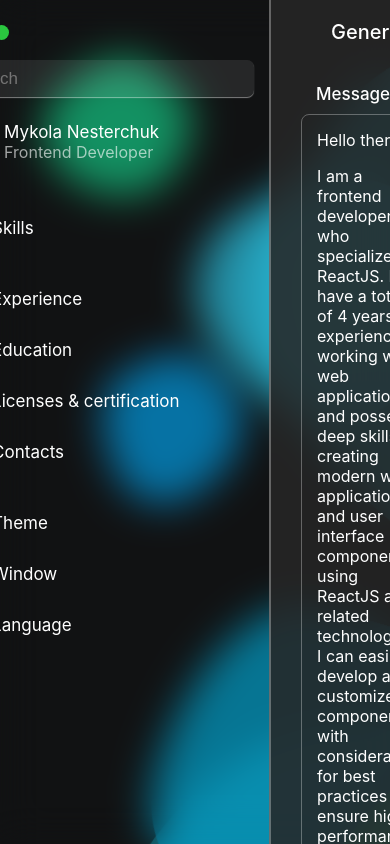
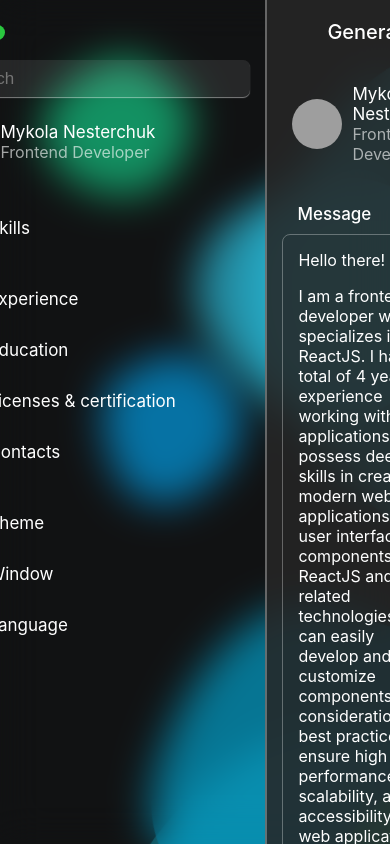
Before and after one commit to ncctcr/portfolio, a React (Create React App) app: page / in a window 390 px wide. Shown: the top 844 px of the page. Built offline with nearby package versions, Linux system fonts and the light colour scheme; grey boxes are pictures that could not be loaded; a web font is replaced by a local one.

Commit message:
Style fixes and account in general when we use mobile view

```diff
--- a/src/components/modal/components/content/components/body/Body.module.css
+++ b/src/components/modal/components/content/components/body/Body.module.css
@@ -71,3 +71,9 @@
     left: 50%;
     transform: translate(-50%, -50%);
 }
+
+@media (max-width: 768px) {
+    .wrapper {
+        padding: 0 15px 20px 15px;
+    }
+}
--- a/src/components/modal/components/content/components/body/Body.tsx
+++ b/src/components/modal/components/content/components/body/Body.tsx
@@ -7,6 +7,8 @@ import Window from "./components/window/Window";
 import {IView} from "../../../../../../interfaces";
 import {useTranslation} from "react-i18next";
 import Language from "./components/language/Language";
+import Account from "../../../sidebar/components/account/Account";
+import {ACCOUNT} from "../../../../../../constants";
 
 type PropsType = {
   view: IView | null;
@@ -16,8 +18,12 @@ type PropsType = {
 const Body: FC<PropsType> = ({ view, onClick}) => {
   const { t } = useTranslation()
   const getContent = (view: IView | null) => {
+    let content: any = []
+    if (view?.key === 'general' && window.innerWidth <= 768) {
+      content = [<Account data={ACCOUNT}/>]
+    }
     if (view && view.content && view.content.length > 0) {
-      return view.content.map((i, index) => {
+      content = [...content, view.content.flatMap((i, index) => {
         return (
           <div key={index}>
             <div className={styles.title}>{t(i.key)}</div>
@@ -31,9 +37,9 @@ const Body: FC<PropsType> = ({ view, onClick}) => {
             </div>
           </div>
         )
-      })
+      })]
     }
-    return null
+    return content
   }
 
   const getLinks = (view: IView | null) => {
--- a/src/components/modal/components/sidebar/components/window-buttons/WindowButtons.tsx
+++ b/src/components/modal/components/sidebar/components/window-buttons/WindowButtons.tsx
@@ -1,10 +1,19 @@
 import styles from './WindowButtons.module.css'
+import {setFullscreenMode} from "../../../../../../redux/actions/settingsActions";
+import {useDispatch, useSelector} from "react-redux";
 
 const WindowButtons = () => {
+  const dispatch = useDispatch()
+  const fullscreenMode = useSelector((state: any) => state.settings.fullscreenMode)
+
+  const toggleFullscreenMode = () => {
+    dispatch(setFullscreenMode(!fullscreenMode))
+  }
+
   return (
     <div className={styles.buttons}>
       <div className={styles.circle} style={{background: '#ff6057'}}></div>
-      <div className={styles.circle} style={{background: '#fabe31'}}></div>
+      <div className={styles.circle} onClick={toggleFullscreenMode} style={{background: '#fabe31'}}></div>
       <div className={styles.circle} style={{background: '#2ac73f'}}></div>
     </div>
   )
```
